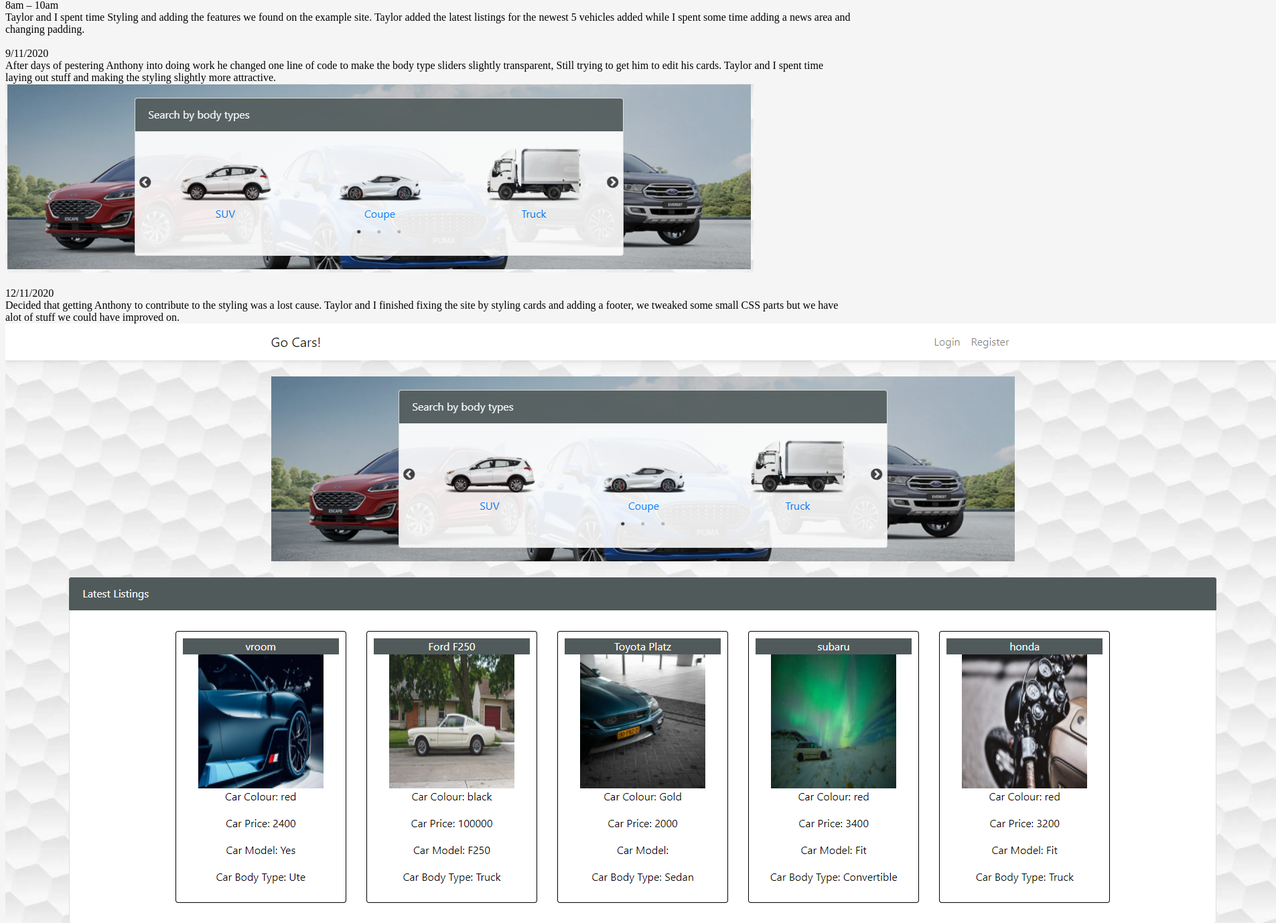
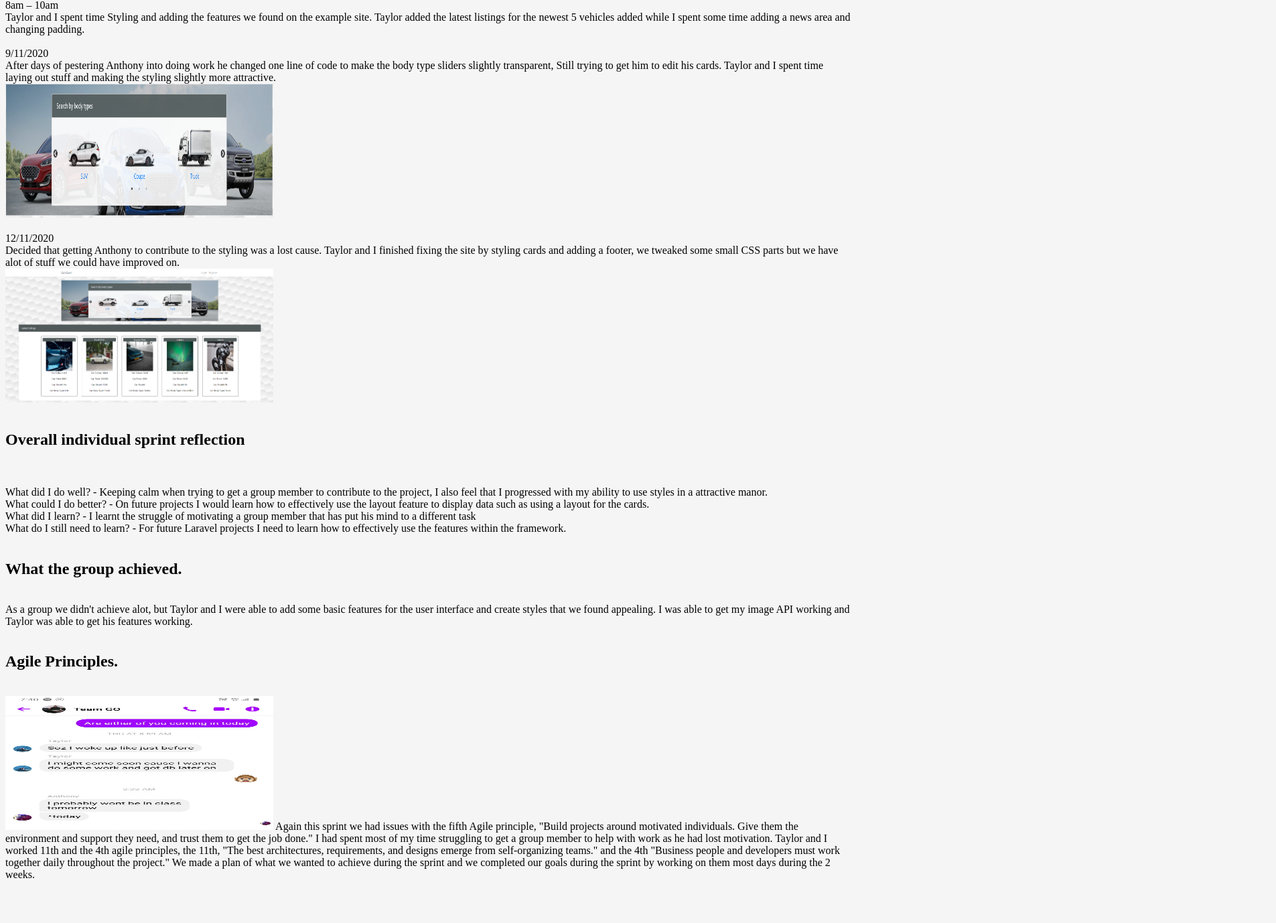
Before and after one commit to Dhugald/dhugald.github.io, a plain HTML site: page Sprint6.html in a window 1280 px wide. Shown: the part 495-1873 px from the top of the page at 67% size, 1905 px wide, since content can reach past the window. After the commit the page ends 1818 px from the top, so only its background shows below. Drawn offline with Linux system fonts and the light colour scheme.

Commit message:
Updated sprints and added images

```diff
--- a/Sprint6.html
+++ b/Sprint6.html
@@ -78,7 +78,7 @@ Taylor and I spent time Styling and adding the features we found on the example
 After days of pestering Anthony into doing work he changed one line of code to make the body type sliders slightly transparent, Still trying to get him to edit his cards.
 Taylor and I spent time laying out stuff and making the styling slightly more attractive.
 <br>
-<img src="/assets/img/AntsChange.png" alt="">
+<img src="/assets/img/AntsChange.png" alt="" Style="Width:400px; height:200px">
 <br>
 <br>
 12/11/2020
@@ -86,7 +86,7 @@ Taylor and I spent time laying out stuff and making the styling slightly more at
 Decided that getting Anthony to contribute to the styling was a lost cause.
 Taylor and I finished fixing the site by styling cards and adding a footer, we tweaked some small CSS parts but we have alot of stuff we could have improved on.
 <br>
-<img src="/assets/img/updatedHome.png" alt="">
+<img src="/assets/img/updatedHome.png" alt="" Style="Width:400px; height:200px">
 <br>
 <br>
 <h2>Overall individual sprint reflection</h2>
@@ -117,7 +117,7 @@ I was able to get my image API working and Taylor was able to get his features w
 Agile Principles.
 </h2>
 <br>
-<img src="/assets/img/Ant3.jpg" alt="">
+<img src="/assets/img/Ant3.jpg" alt=""  Style="Width:400px; height:200px">
 Again this sprint we had issues with the fifth Agile principle, "Build projects around motivated individuals. Give them the environment and support they need, and trust them to get the job done."
 I had spent most of my time struggling to get a group member to help with work as he had lost motivation.
 Taylor and I worked 11th and the 4th agile principles, the 11th, "The best architectures, requirements, and designs emerge from self-organizing teams." and the 4th "Business people and developers must work together daily throughout the project."
```
Also changed, not shown: Sprint4.html (+2 -2 lines), Sprint5.html (+2 -2 lines).
